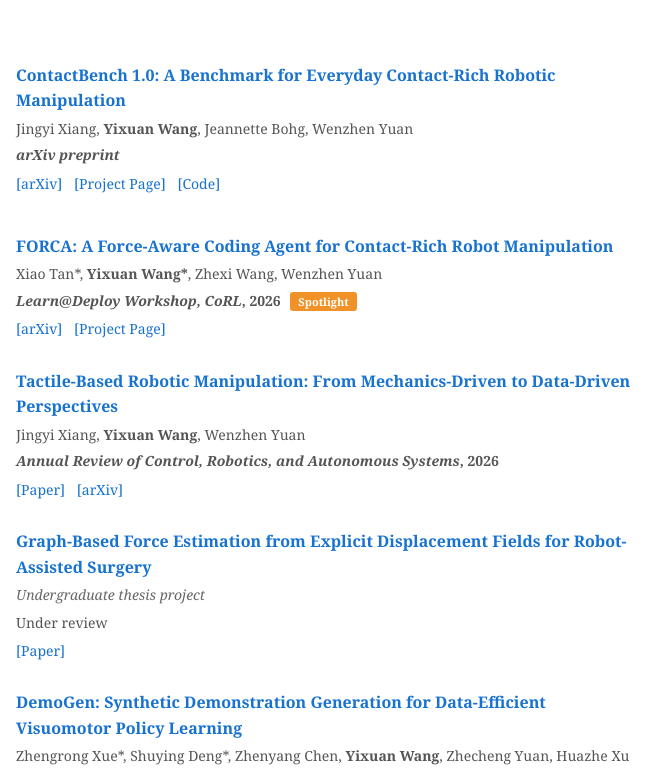
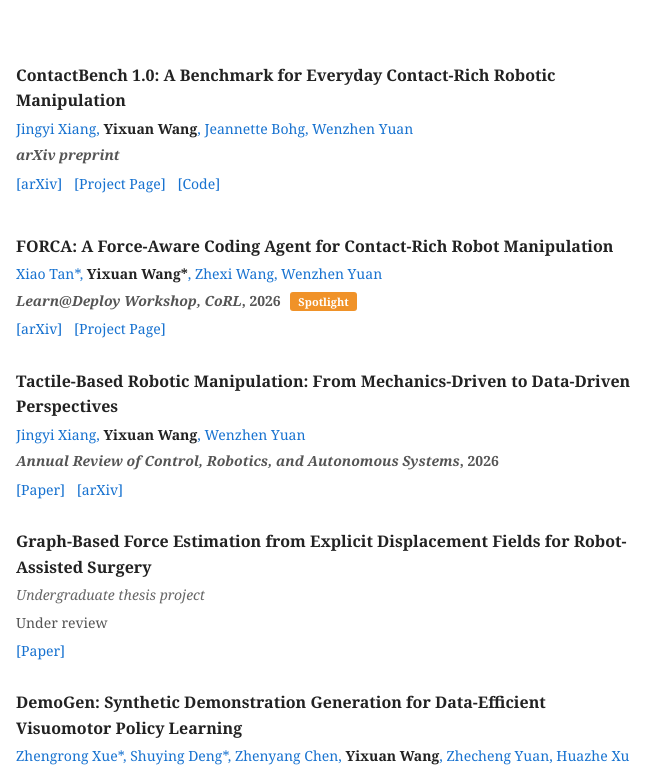
Before and after one commit to Michaelwyx/michaelwyx.github.io, a plain HTML site: page index.html in a window 1280 px wide. Shown: the part 466-1235 px from the top of the page, 424-1084 px from the left. Drawn offline with Linux system fonts and the light colour scheme; some icons are missing.

Commit message:
Swap publication title and author colors

```diff
--- a/index.html
+++ b/index.html
@@ -6,7 +6,7 @@
   <meta name="description" content="Yixuan Wang - UIUC">
   <meta name="author" content="Yixuan Wang">
   <title>Yixuan Wang</title>
-  <link rel="stylesheet" href="style.css?v=20261023-avatar-links">
+  <link rel="stylesheet" href="style.css?v=20261118-publication-colors">
   <link rel="stylesheet" href="https://cdnjs.cloudflare.com/ajax/libs/font-awesome/6.5.1/css/all.min.css">
   <link rel="stylesheet" href="https://cdn.jsdelivr.net/gh/jpswalsh/academicons@1/css/academicons.min.css">
   <link rel="privacy-policy" href="privacy.html">
--- a/style.css
+++ b/style.css
@@ -155,19 +155,27 @@ h2 {
 .pub-title {
   font-size: 16px;
   font-weight: bold;
-  color: #1772d0;
+  color: #222;
   display: block;
   margin-bottom: 4px;
+}
+
+.pub-title:hover {
+  color: #222;
 }
 
 .pub-authors {
   font-size: 14px;
   margin-bottom: 4px;
-  color: #555;
+  color: #1772d0;
 }
 
 .pub-authors a {
-  color: #555;
+  color: #1772d0;
+}
+
+.pub-authors strong {
+  color: #222;
 }
 
 .pub-authors a:hover {
```
